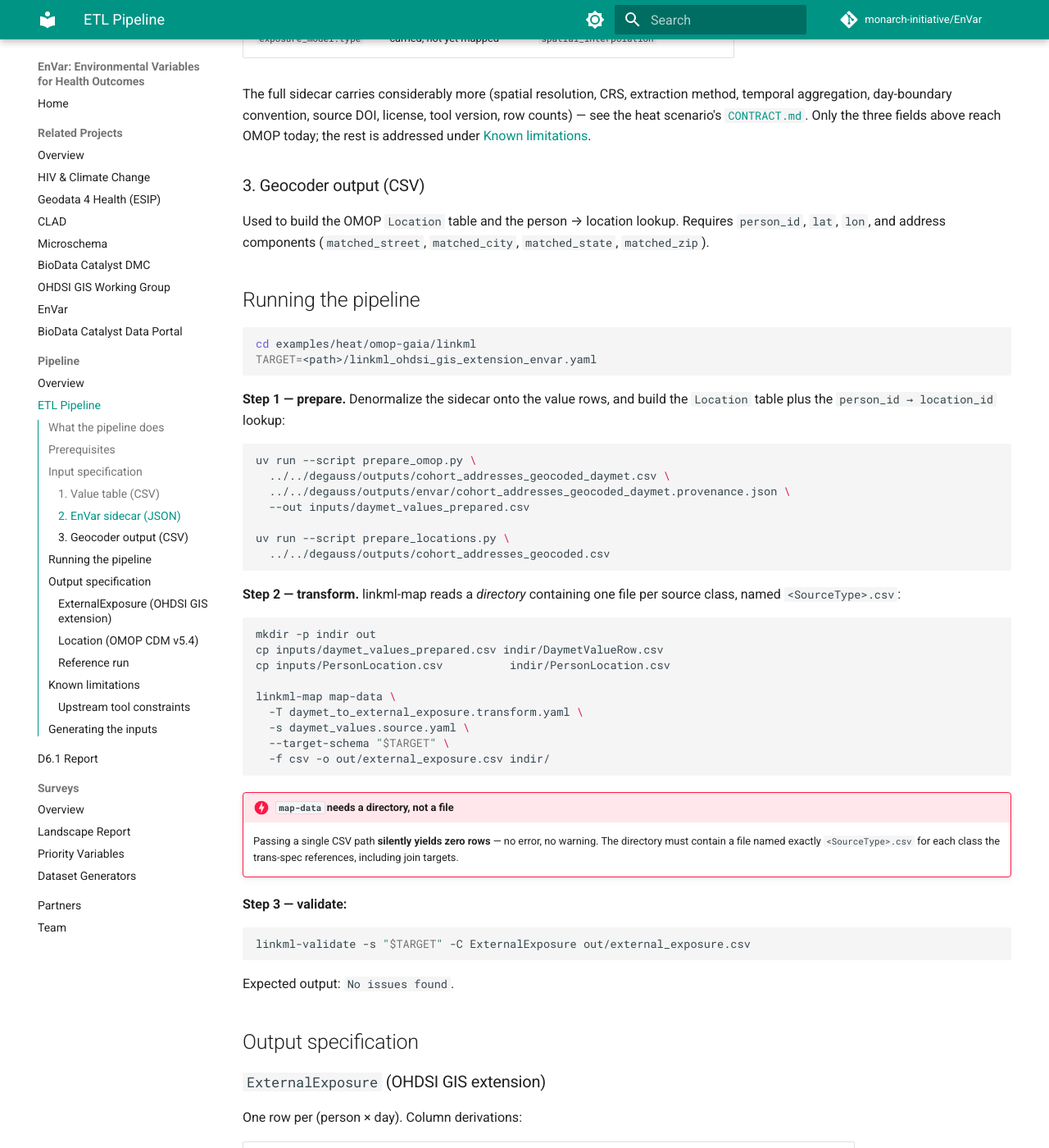
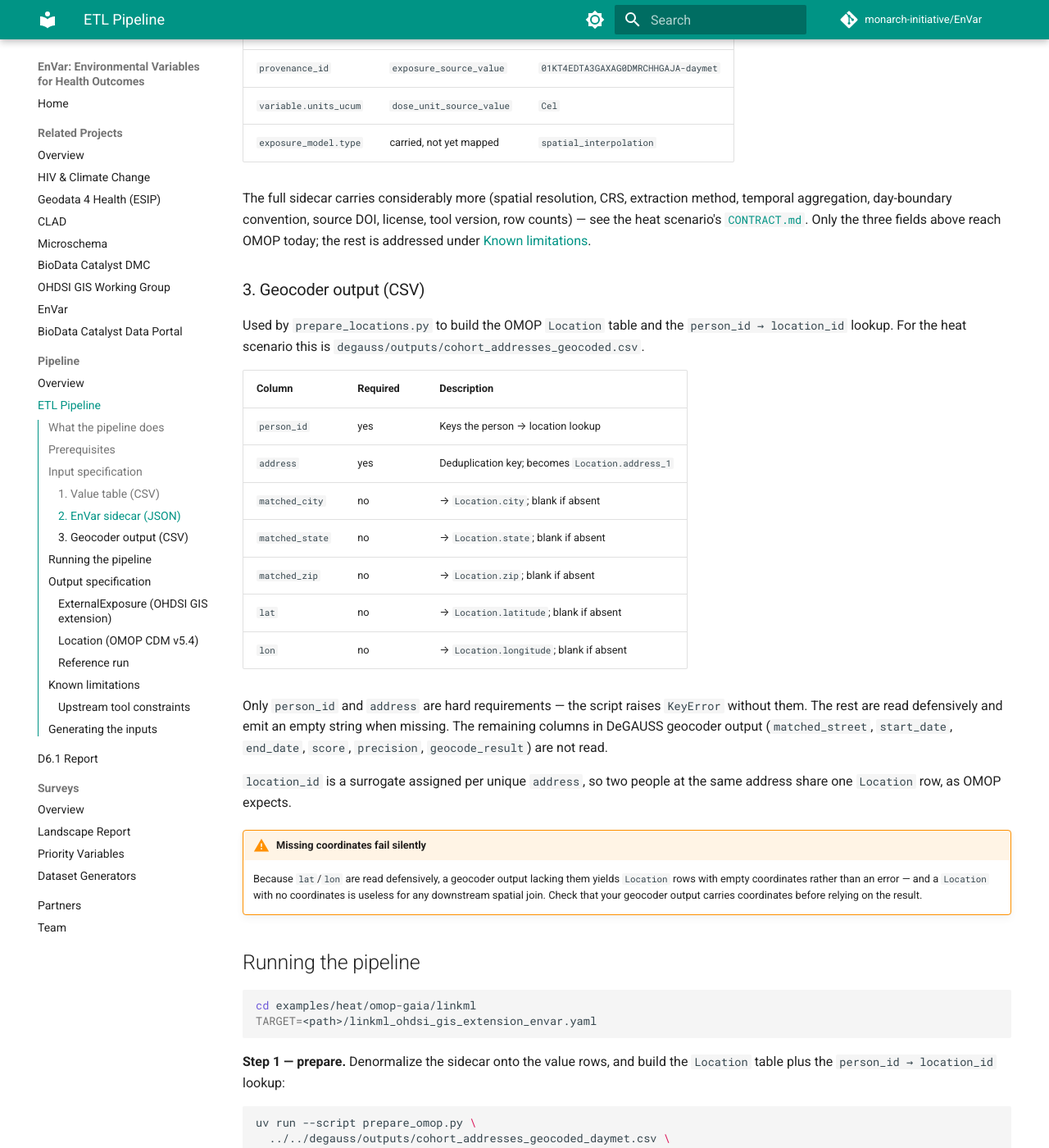
Before and after one commit to monarch-initiative/envar, an MkDocs documentation site: the page built from docs/pipeline/etl.md, in a window 1280 px wide and 1400 px high, scrolled down 2165 px. Shown: the whole window at 82% size. Built offline with MkDocs 1.6.1 and Material for MkDocs 9.7.7, drawn with Linux system fonts in a browser that asks for light colours; comment, search, counter and statistics services are not loaded; some of the changed text lies outside the part shown.

Commit message:
Address PR review feedback
Correct the geocoder input spec to match prepare_locations.py: address is
required and becomes address_1, matched_street is never read, and the
remaining columns are optional rather than required. Note that missing
lat/lon degrade silently to empty coordinates.

Pin the documented versions in the install command and activate the venv,
so the bare linkml-map and linkml-validate calls below it resolve.

````diff
--- a/docs/pipeline/etl.md
+++ b/docs/pipeline/etl.md
@@ -51,12 +51,19 @@ transformation — they reshape inputs into the flat records linkml-map consumes
 
 ```bash
 uv venv .venv
-uv pip install --python .venv/bin/python linkml-map linkml
+uv pip install --python .venv/bin/python 'linkml-map==0.5.3' 'linkml==1.11.1'
+source .venv/bin/activate
 ```
 
-!!! warning "`uv venv` ships no pip"
-    `python -m pip install` fails inside a `uv venv`. Use
-    `uv pip install --python <venv>/bin/python` as above.
+The versions above are the ones this pipeline is verified against. Newer releases are
+expected to work; pin them if you want to reproduce the documented run exactly.
+
+!!! warning "Activate the venv, and don't reach for `python -m pip`"
+    Every command below calls `linkml-map` and `linkml-validate` as bare console
+    scripts, so the venv must be **activated** (or you must invoke them by their full
+    `.venv/bin/` path). Separately, a `uv venv` ships no `pip`, so
+    `python -m pip install` fails inside it — use `uv pip install --python
+    <venv>/bin/python` as above.
 
 The mapping step needs no Docker and no network. Producing the *inputs* does — see
 [Generating the inputs](#generating-the-inputs).
@@ -100,9 +107,33 @@ Only the three fields above reach OMOP today; the rest is addressed under
 
 ### 3. Geocoder output (CSV)
 
-Used to build the OMOP `Location` table and the person → location lookup. Requires
-`person_id`, `lat`, `lon`, and address components (`matched_street`, `matched_city`,
-`matched_state`, `matched_zip`).
+Used by `prepare_locations.py` to build the OMOP `Location` table and the
+`person_id → location_id` lookup. For the heat scenario this is
+`degauss/outputs/cohort_addresses_geocoded.csv`.
+
+| Column | Required | Description |
+|---|---|---|
+| `person_id` | yes | Keys the person → location lookup |
+| `address` | yes | Deduplication key; becomes `Location.address_1` |
+| `matched_city` | no | → `Location.city`; blank if absent |
+| `matched_state` | no | → `Location.state`; blank if absent |
+| `matched_zip` | no | → `Location.zip`; blank if absent |
+| `lat` | no | → `Location.latitude`; blank if absent |
+| `lon` | no | → `Location.longitude`; blank if absent |
+
+Only `person_id` and `address` are hard requirements — the script raises `KeyError`
+without them. The rest are read defensively and emit an empty string when missing. The
+remaining columns in DeGAUSS geocoder output (`matched_street`, `start_date`,
+`end_date`, `score`, `precision`, `geocode_result`) are not read.
+
+`location_id` is a surrogate assigned per unique `address`, so two people at the same
+address share one `Location` row, as OMOP expects.
+
+!!! warning "Missing coordinates fail silently"
+    Because `lat`/`lon` are read defensively, a geocoder output lacking them yields
+    `Location` rows with empty coordinates rather than an error — and a `Location` with
+    no coordinates is useless for any downstream spatial join. Check that your geocoder
+    output carries coordinates before relying on the result.
 
 ## Running the pipeline
 
````
Also changed, not shown: other parts of docs/pipeline/etl.md (+1 -1 lines).
